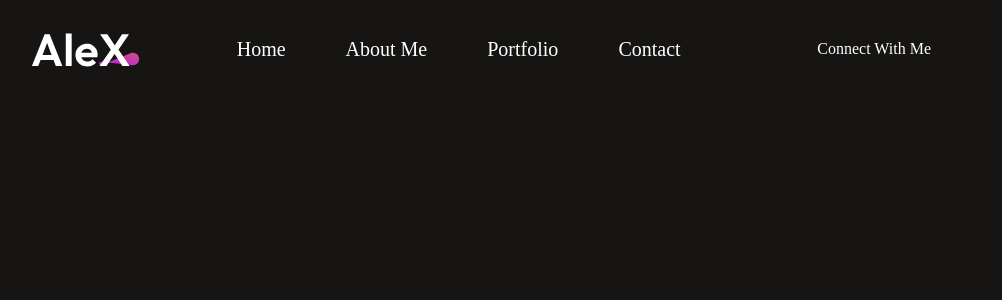
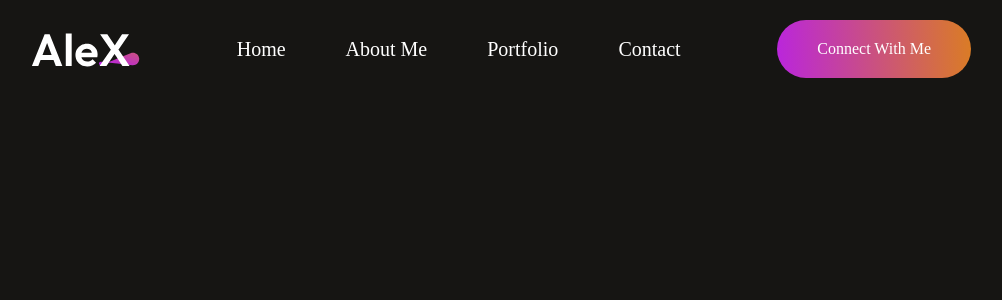
Before and after one commit to hellokristinafaye/portfolio-react, a React (Vite) app: page / in a window 1280 px wide. Shown: the top 300 px of the page, without its empty margins (139-1141 px from the left). Built offline with nearby package versions, Linux system fonts and the light colour scheme.

Commit message:
YES color variables work from index.css to component-specific css!

```diff
--- a/src/components/NavBar/Navbar.css
+++ b/src/components/NavBar/Navbar.css
@@ -14,5 +14,5 @@
 .nav-connect {
     padding: 20px 40px;
     border-radius: 50px;
-    background: linear-gradient(267deg, var(--white-color))
+    background: linear-gradient(267deg, var(--orange-color) .36%, var(--purple-color) 102.6%)
 }
```
